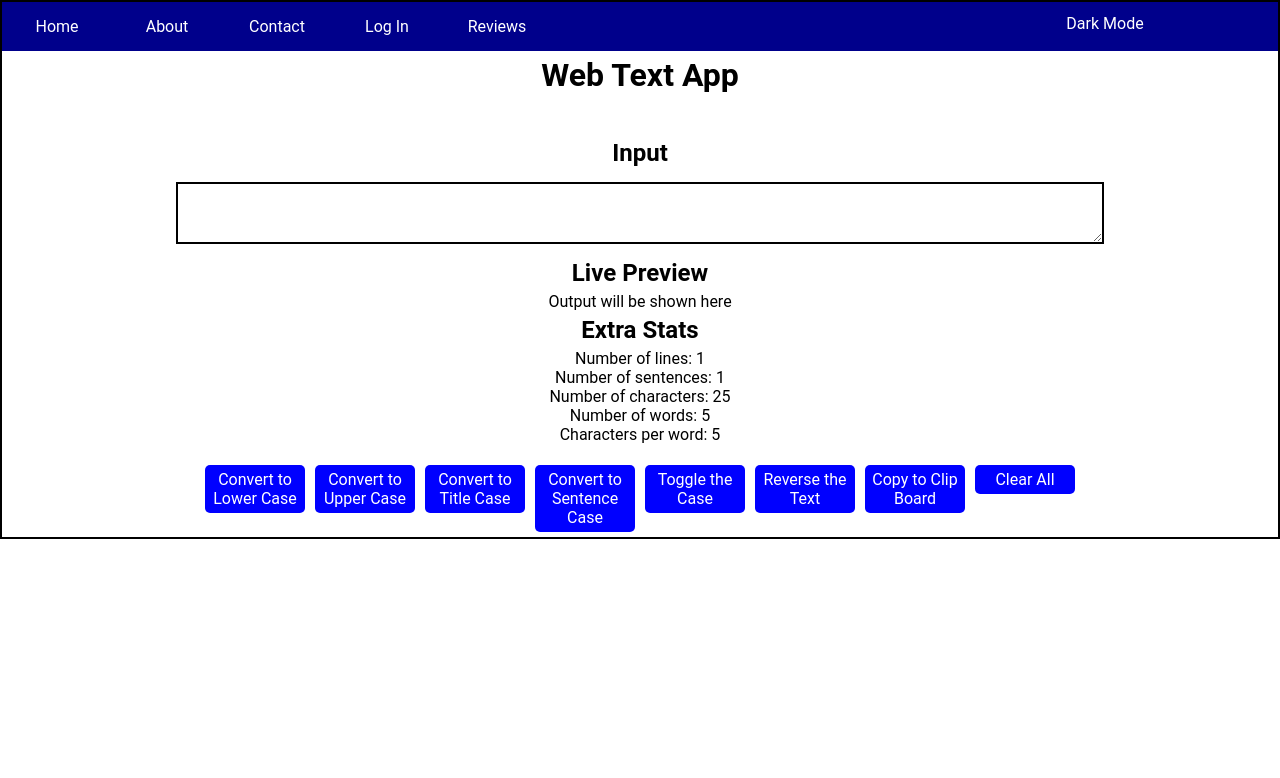
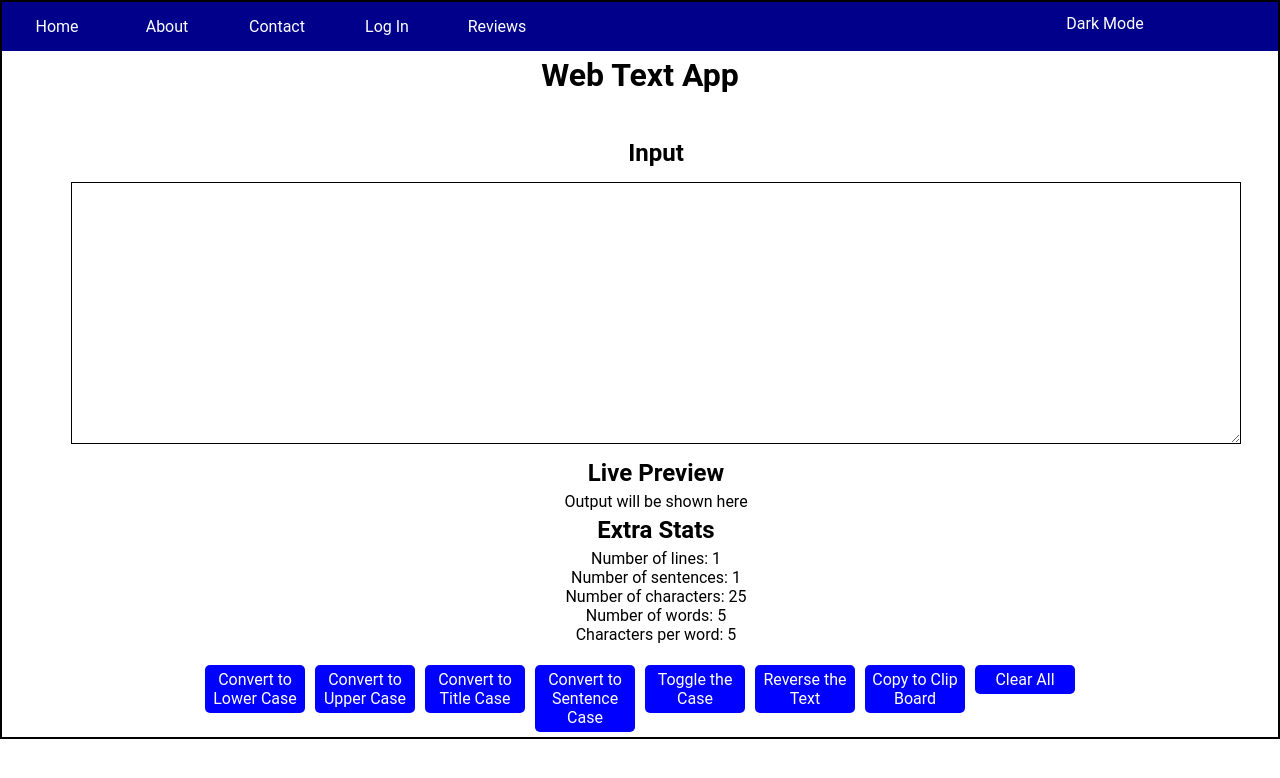
Before and after one commit to hrutavmodha/text-utility, a React (Create React App) app: page / in a window 1280 px wide. Shown: the top 778 px of the page. Built offline with nearby package versions, Linux system fonts and the light colour scheme.

Commit message:
Updated index.css
Now comments from each user is displayed attractively

```diff
--- a/src/index.css
+++ b/src/index.css
@@ -1,13 +1,13 @@
 * {
 	margin: 0;
 	padding: 0;
-	box-sizing: border-box;
 	font-family: "Roboto";
 }
 
 body {
 	overflow-x: hidden;
 }
+
 #main {
 	display: flex;
 	flex-direction: column;
@@ -17,10 +17,45 @@ body {
 	padding: 1rem;
 }
 
+.review-card {
+	background: #555;
+	margin: 10px;
+	padding: 10px;
+	width: 90%;
+	max-width: 500px;
+	border-radius: 12px;
+	box-shadow: 0 4px 12px rgba(0, 0, 0, 0.1);
+	transition: all 0.3s ease;
+}
+
+.review-card:hover {
+	transform: scale(1.02);
+}
+
+.review-header {
+	border-bottom: 1px solid #ddd;
+}
+
+.review-email {
+	color: #fff;
+	transform: translateX(-50px);
+	font-weight: 600;
+	font-size: 1rem;
+}
+
+.review-body {
+	color: #fff;
+	font-size: 1.1rem;
+}
+
+.review-text {
+	margin: 0;
+}
+
 textarea {
+	border: 1px solid;
 	width: 90%;
 	height: 30vh;
-	border: solid black 2px;
 	padding: 10px;
 	margin: 10px 0;
 	font-size: 1rem;
@@ -51,12 +86,16 @@ p {
 	word-wrap: break-word;
 	overflow-y: auto;
 }
-b{
+
+b {
 	text-align: left;
 }
-h1, h2{
+
+h1,
+h2 {
 	margin: 5px;
 }
+
 .main {
 	display: flex;
 	flex-wrap: wrap;
@@ -66,60 +105,38 @@ h1, h2{
 .navbar {
 	position: sticky;
 	top: 0;
+	z-index: 100;
 	background: darkblue;
+	animation: slide-in 2s ease;
 }
-.navbar ul{
+
+@keyframes slide-in {
+	0% {
+		transform: translateY(-100%);
+	}
+	100% {
+		transform: translateY(0);
+	}
+}
+.navbar ul {
 	list-style: none;
 	display: flex;
 }
-.navbar ul .navbtn{
+
+.navbar ul .navbtn {
 	padding: 10px;
 	color: #fff;
 	text-decoration: none;
 	text-decoration: solid;
 }
-.navbtn{
+
+.navbtn {
 	background: none;
 }
-.login{
-	margin: 10vh;
-	padding: 5px;
-	height: 90%;
-	width: 90vh;
+
+input {
 	border: 1px solid black;
-	background: #f9f9f9;
-}
-input{
-	width: 50%;
+	width: 20%;
 	padding: 3px;
-	border: 1px solid black;
 	border-radius: 10px
 }
-/* Tablet screens */
-@media screen and (min-width: 600px) {
-	#main {
-		flex-direction: row;
-		flex-wrap: wrap;
-		justify-content: space-around;
-	}
-
-	textarea,
-	p {
-		width: 90%;
-	}
-}
-
-/* Desktop screens */
-@media screen and (min-width: 1024px) {
-	#main {
-		width: 75vw;
-		height: auto;
-		margin: auto;
-	}
-
-	textarea,
-	p {
-		width: 100%;
-		height: 200%;
-	}
-}
```
